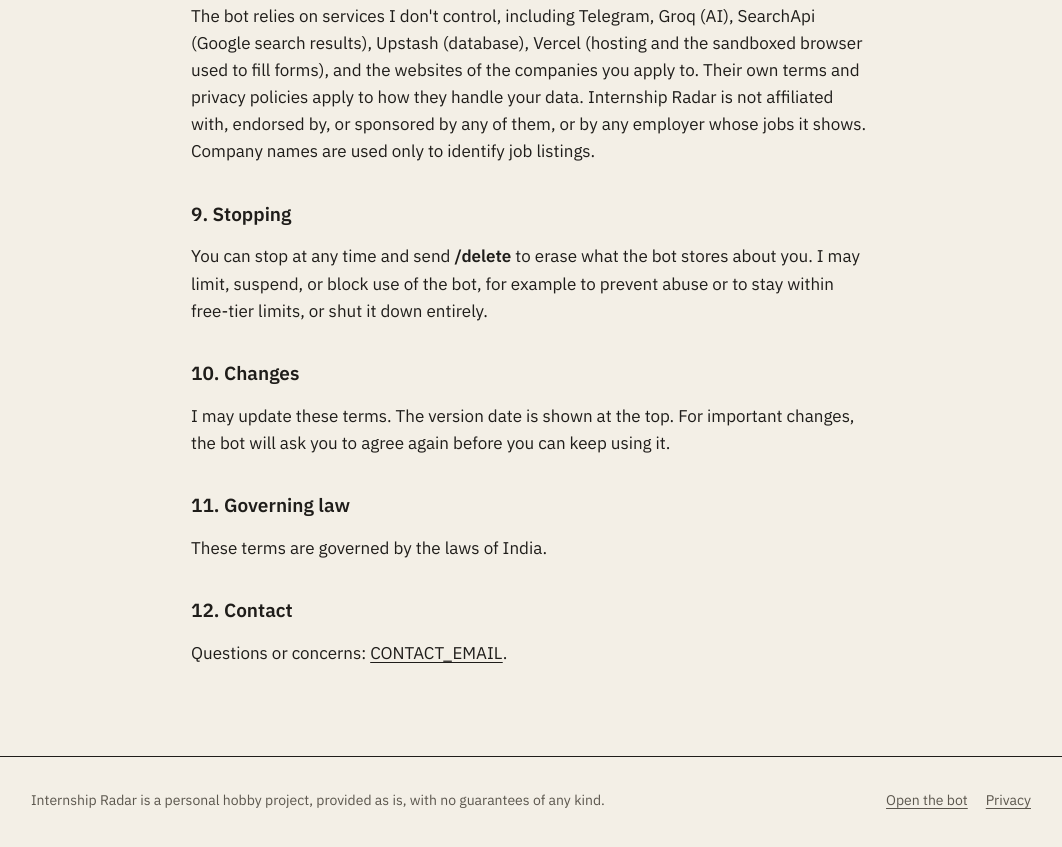
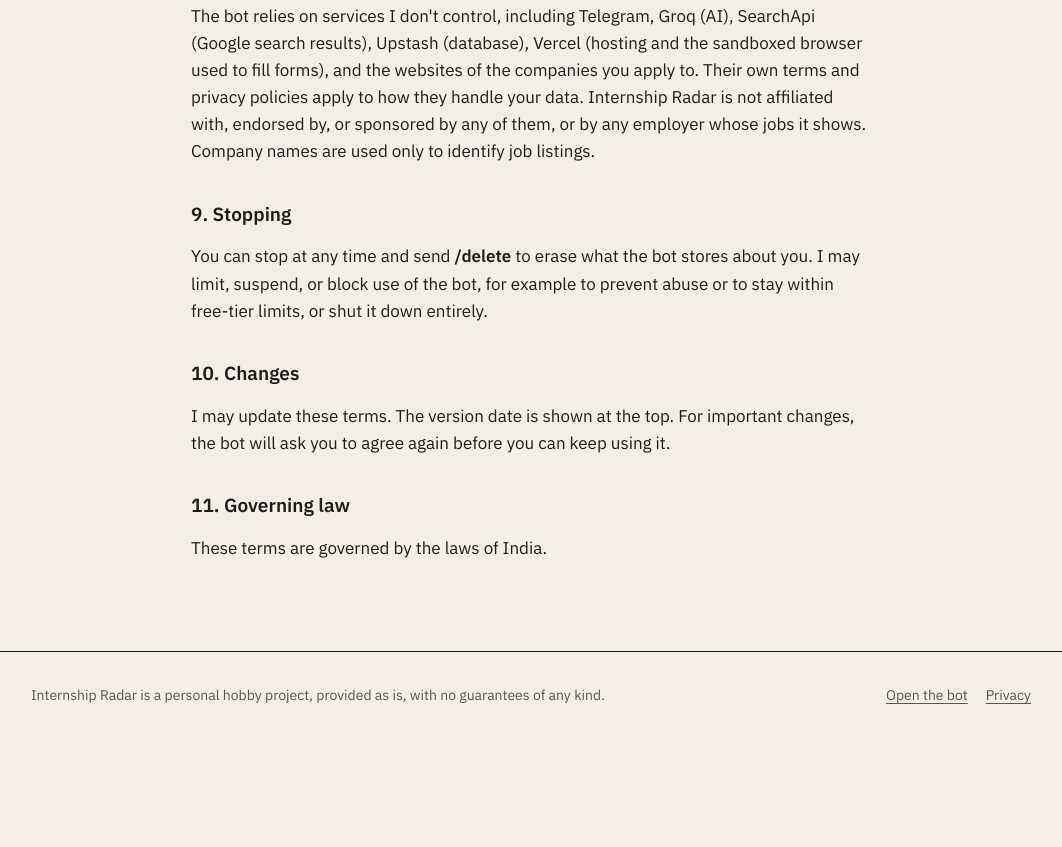
Before and after one commit to VanshikaSabharwal/interview-radar, a website: page public/terms.html in a window 1280 px wide. Shown: the part 2474-3321 px from the top of the page, without its empty margins (109-1171 px from the left). After the commit the page ends 3228 px from the top, so only its background shows below. Drawn offline with Linux system fonts and the light colour scheme.

Commit message:
Fix webhook crash: pin @vercel/sandbox 4.0.0; remove contact sections

```diff
--- a/package.json
+++ b/package.json
@@ -23,7 +23,7 @@
     "@ai-sdk/groq": "^4.0.86",
     "@upstash/redis": "^1.35.0",
     "@vercel/functions": "^3.11.3",
-    "@vercel/sandbox": "^4.1.0",
+    "@vercel/sandbox": "4.0.0",
     "ai": "^7.0.181",
     "tldts": "^7.5.6",
     "unpdf": "^2.2.2",
--- a/public/terms.html
+++ b/public/terms.html
@@ -73,9 +73,6 @@
 
     <h2>11. Governing law</h2>
     <p>These terms are governed by the laws of India.</p>
-
-    <h2>12. Contact</h2>
-    <p>Questions or concerns: <a href="mailto:CONTACT_EMAIL">CONTACT_EMAIL</a>.</p>
   </div>
 </main>
 
```
Also changed, not shown: public/privacy.html (+0 -3 lines), 1 other file.
